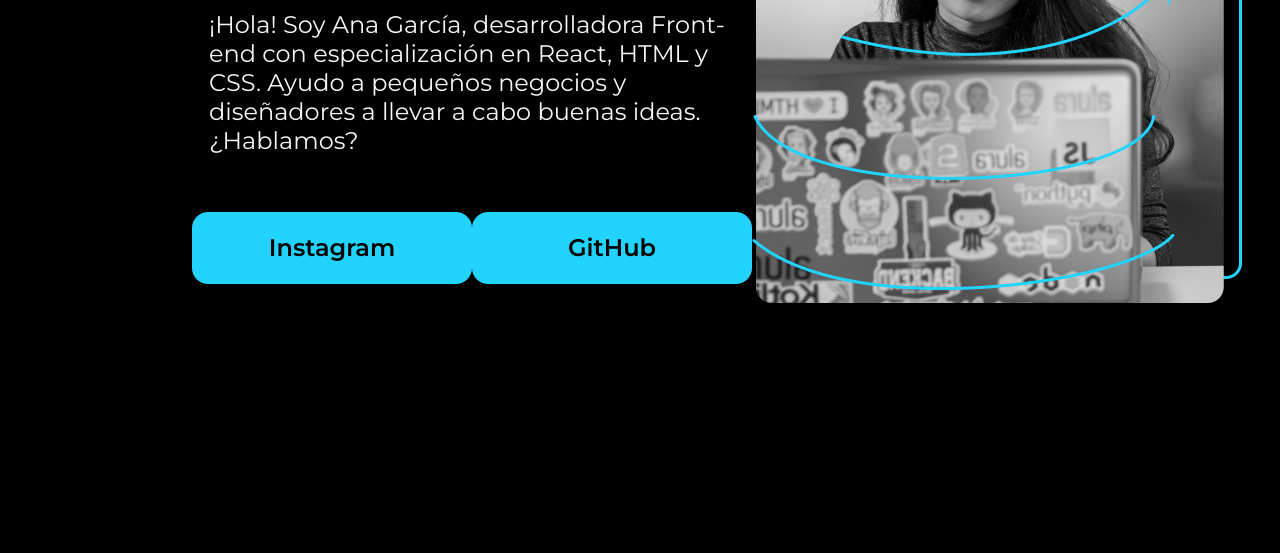
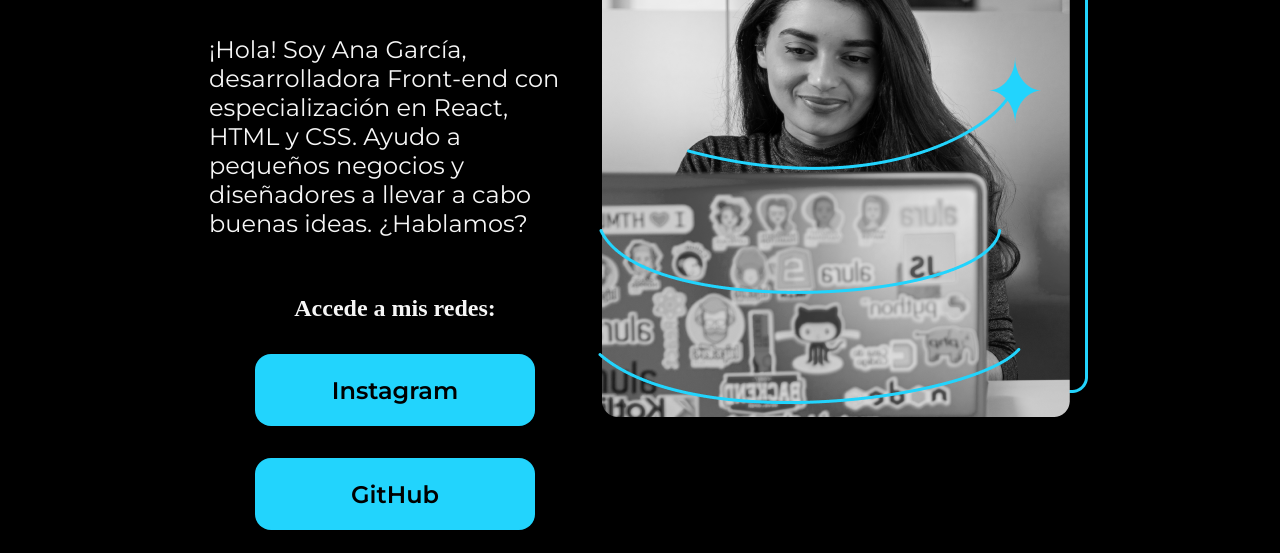
Before and after one commit to ilseviviaguilar/Portafolio, a plain HTML site: page index.html in a window 1280 px wide. Shown: the part 375-928 px from the top of the page. Drawn offline with nearby package versions, Linux system fonts and the light colour scheme.

Commit message:
Portafolio update buttons and links

```diff
--- a/index.html
+++ b/index.html
@@ -13,6 +13,7 @@
         <h1 class="presentacion_contenido_titulo">¡Eleva tu negocio digital a otro nivel con <strong>  un Front-end de calidad!</strong> </h1>
             <p class="presentacion_contenido_texto"> ¡Hola! Soy Ana García, desarrolladora Front-end con especialización en React, HTML y CSS. Ayudo a pequeños negocios y diseñadores a llevar a cabo buenas ideas. ¿Hablamos?</p>
             <div class="presentacion_enlaces">
+                <h2 class="presentacion_enlaces_subtitle"> Accede a mis redes: </h2>
             <a class="presentacion_enlaces_link" href="https://www.instagram.com/"> Instagram </a>
             <a class="presentacion_enlaces_link" href="https://www.github.com/"> GitHub </a>
             </div>
--- a/style.css
+++ b/style.css
@@ -50,6 +50,9 @@ p {
  .presentacion_enlaces{
     display: flex;
     justify-content: space-between;
+    flex-direction: column;
+    align-items: center;
+    gap: 32px;
  }
 
  .presentacion_enlaces_link{
```
